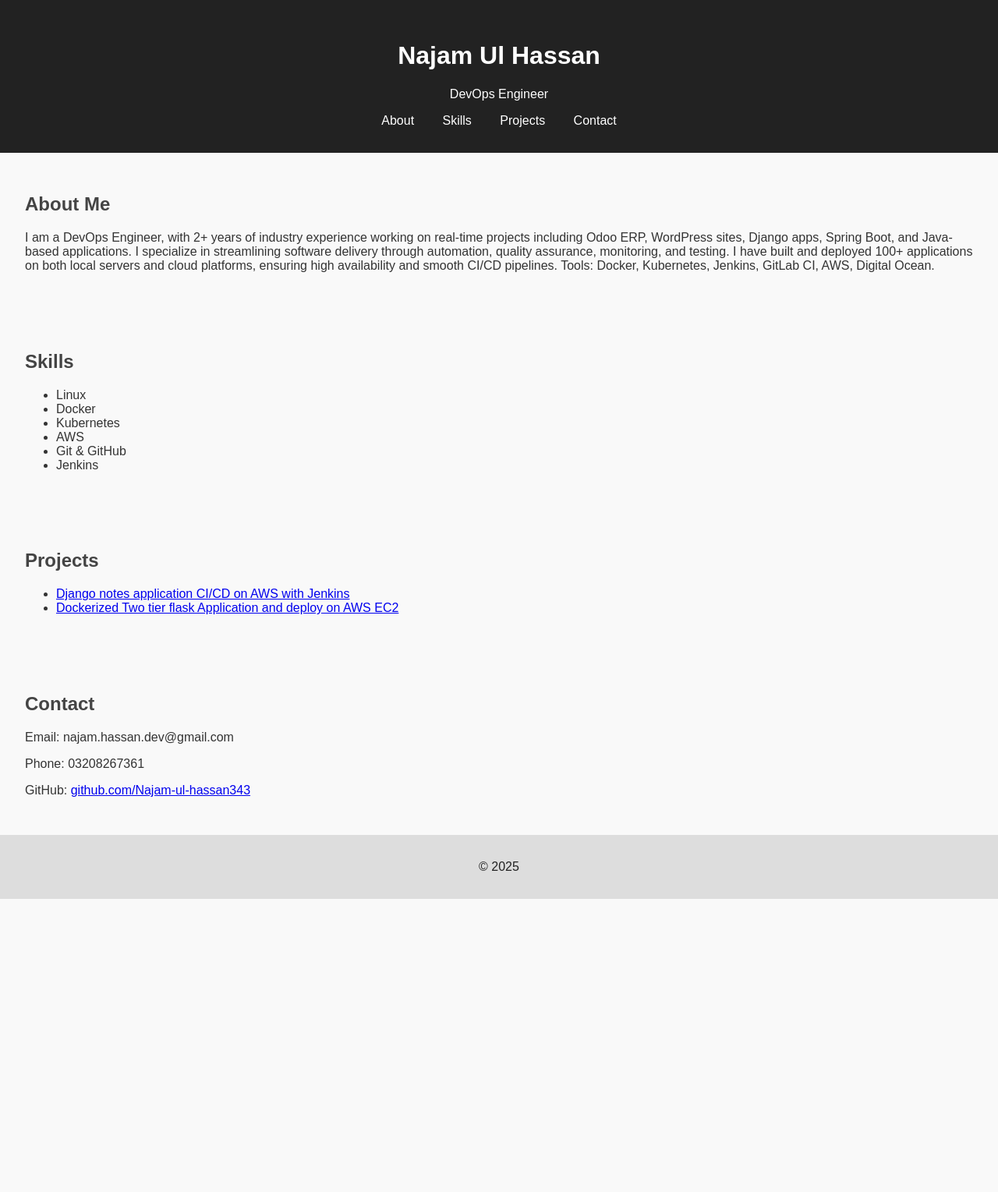
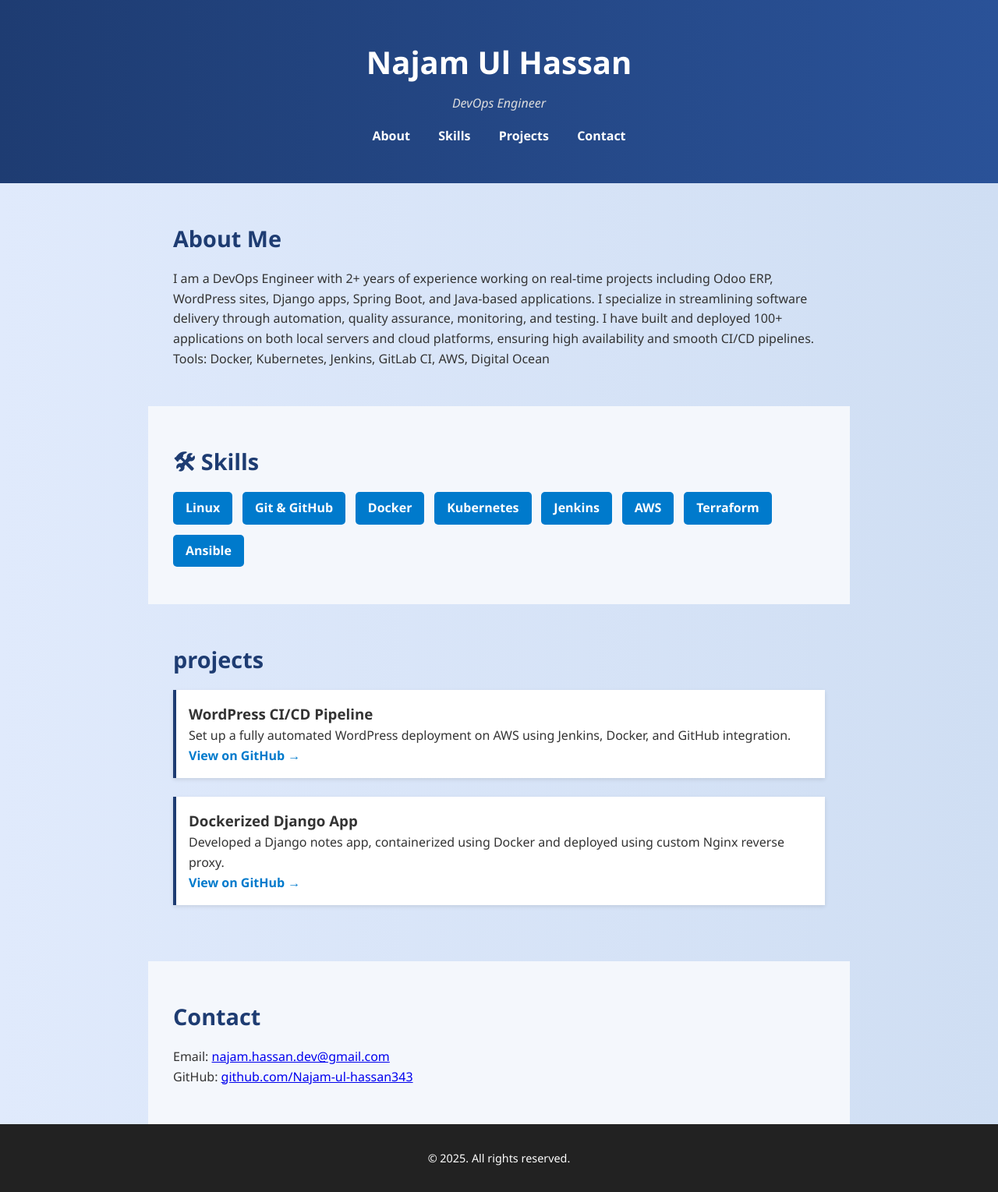
Before and after one commit to Najam-ul-hassan343/Portfolio, a plain HTML site: page index.html in a window 1280 px wide. Shown: the whole page at 78% size. Before the commit the page ends 1153 px from the top, so only its background shows below. Drawn offline with Linux system fonts and the light colour scheme.

Commit message:
Update index.html

```diff
--- a/index.html
+++ b/index.html
@@ -2,14 +2,118 @@
 <html lang="en">
 <head>
   <meta charset="UTF-8" />
-  <meta name="viewport" content="width=device-width, initial-scale=1.0" />
+  <meta name="viewport" content="width=device-width, initial-scale=1.0"/>
   <title>Najam Ul Hassan | Portfolio</title>
-  <link rel="stylesheet" href="style.css" />
+  <style>
+    /* Basic Reset */
+    * {
+      margin: 0;
+      padding: 0;
+      box-sizing: border-box;
+    }
+
+    body {
+      font-family: 'Segoe UI', sans-serif;
+      line-height: 1.6;
+      background: linear-gradient(to right, #e0eafc, #cfdef3);
+      color: #333;
+    }
+
+    header {
+      background: linear-gradient(to right, #1e3c72, #2a5298);
+      color: white;
+      padding: 3rem 1rem;
+      text-align: center;
+    }
+
+    header h1 {
+      font-size: 2.5rem;
+    }
+
+    header p {
+      font-style: italic;
+      color: #dcdcdc;
+      margin-top: 0.5rem;
+    }
+
+    nav {
+      margin-top: 1rem;
+    }
+
+    nav a {
+      margin: 0 1rem;
+      text-decoration: none;
+      color: #fff;
+      font-weight: bold;
+    }
+
+    .section {
+      padding: 3rem 2rem;
+      max-width: 900px;
+      margin: auto;
+    }
+
+    .alt {
+      background: #f4f7fc;
+    }
+
+    h2 {
+      color: #1e3c72;
+      margin-bottom: 1rem;
+      font-size: 1.8rem;
+    }
+
+    ul.skills {
+      list-style: none;
+      display: flex;
+      flex-wrap: wrap;
+      gap: 0.8rem;
+      padding: 0;
+    }
+
+    ul.skills li {
+      background: #007acc;
+      color: white;
+      padding: 0.5rem 1rem;
+      border-radius: 5px;
+      font-weight: bold;
+    }
+
+    .project {
+      background: white;
+      border-left: 4px solid #1e3c72;
+      padding: 1rem;
+      margin-bottom: 1.5rem;
+      box-shadow: 0 2px 5px rgba(0,0,0,0.1);
+    }
+
+    .project a {
+      color: #007acc;
+      text-decoration: none;
+      font-weight: bold;
+    }
+
+    footer {
+      text-align: center;
+      padding: 2rem 1rem;
+      background: #222;
+      color: #fff;
+      font-size: 0.9rem;
+    }
+
+    @media (max-width: 600px) {
+      nav a {
+        display: block;
+        margin: 0.5rem 0;
+      }
+    }
+  </style>
 </head>
 <body>
+
   <header>
     <h1>Najam Ul Hassan</h1>
-    <p>DevOps Engineer</p>
+    <p>DevOps Engineer </p>
     <nav>
       <a href="#about">About</a>
       <a href="#skills">Skills</a>
@@ -18,42 +122,48 @@
     </nav>
   </header>
 
-  <section id="about">
+  <section id="about" class="section">
     <h2>About Me</h2>
-    <p>I am a DevOps Engineer, with 2+ years of industry experience working on real-time projects including Odoo ERP, WordPress sites, Django apps, Spring Boot, and Java-based applications. I specialize in streamlining software delivery through automation, quality assurance, monitoring, and testing. I have built and deployed 100+ applications on both local servers and cloud platforms, ensuring high availability and smooth CI/CD pipelines. Tools: Docker, Kubernetes, Jenkins, GitLab CI, AWS, Digital Ocean. </p>
+    <p>I am a DevOps Engineer with 2+ years of experience working on real-time projects including Odoo ERP, WordPress sites, Django apps, Spring Boot, and Java-based applications. I specialize in streamlining software delivery through automation, quality assurance, monitoring, and testing. I have built and deployed 100+ applications on both local servers and cloud platforms, ensuring high availability and smooth CI/CD pipelines. Tools: Docker, Kubernetes, Jenkins, GitLab CI, AWS, Digital Ocean</p>
   </section>
 
-  <section id="skills">
-    <h2>Skills</h2>
-    <ul>
+  <section id="skills" class="section alt">
+    <h2>🛠 Skills</h2>
+    <ul class="skills">
       <li>Linux</li>
+      <li>Git & GitHub</li>
       <li>Docker</li>
       <li>Kubernetes</li>
+      <li>Jenkins</li>
       <li>AWS</li>
-      <li>Git & GitHub</li>
-      <li>Jenkins</li>
+      <li>Terraform</li>
+      <li>Ansible</li>
     </ul>
   </section>
 
-  <section id="projects">
-    <h2>Projects</h2>
-    <ul>
-      <li><a href="https://github.com/Najam-ul-hassan343/django-notes-app" target="_blank">Django notes application CI/CD on AWS with Jenkins</a></li>
-      <li><a href="https://github.com/yourusername/two-tier-app" target="_blank">Dockerized Two tier flask Application and deploy on AWS EC2</a></li>
-    </ul>
+  <section id="projects" class="section">
+    <h2>projects</h2>
+    <div class="project">
+      <h3>WordPress CI/CD Pipeline</h3>
+      <p>Set up a fully automated WordPress deployment on AWS using Jenkins, Docker, and GitHub integration.</p>
+      <a href="https://github.com/Najam-ul-hassan343/WordPress-docker-deployment" target="_blank">View on GitHub →</a>
+    </div>
+    <div class="project">
+      <h3>Dockerized Django App</h3>
+      <p>Developed a Django notes app, containerized using Docker and deployed using custom Nginx reverse proxy.</p>
+      <a href="https://github.com/yourusername/django-notes-app" target="_blank">View on GitHub →</a>
+    </div>
   </section>
 
-  <section id="contact">
-    <h2>Contact</h2>
-    <p>Email: najam.hassan.dev@gmail.com</p>
-    <p>Phone: 03208267361</p>
-    <p>GitHub: <a href="https://github.com/yourusername">github.com/Najam-ul-hassan343</a></p>
+  <section id="contact" class="section alt">
+    <h2> Contact</h2>
+    <p>Email: <a href="mailto:your.email@example.com">najam.hassan.dev@gmail.com</a></p>
+    <p>GitHub: <a href="https://github.com/yourusername" target="_blank">github.com/Najam-ul-hassan343</a></p>
   </section>
 
   <footer>
-    <p>&copy; 2025 </p>
+    &copy; 2025. All rights reserved.
   </footer>
 
-  <script src="script.js"></script>
 </body>
 </html>
```
